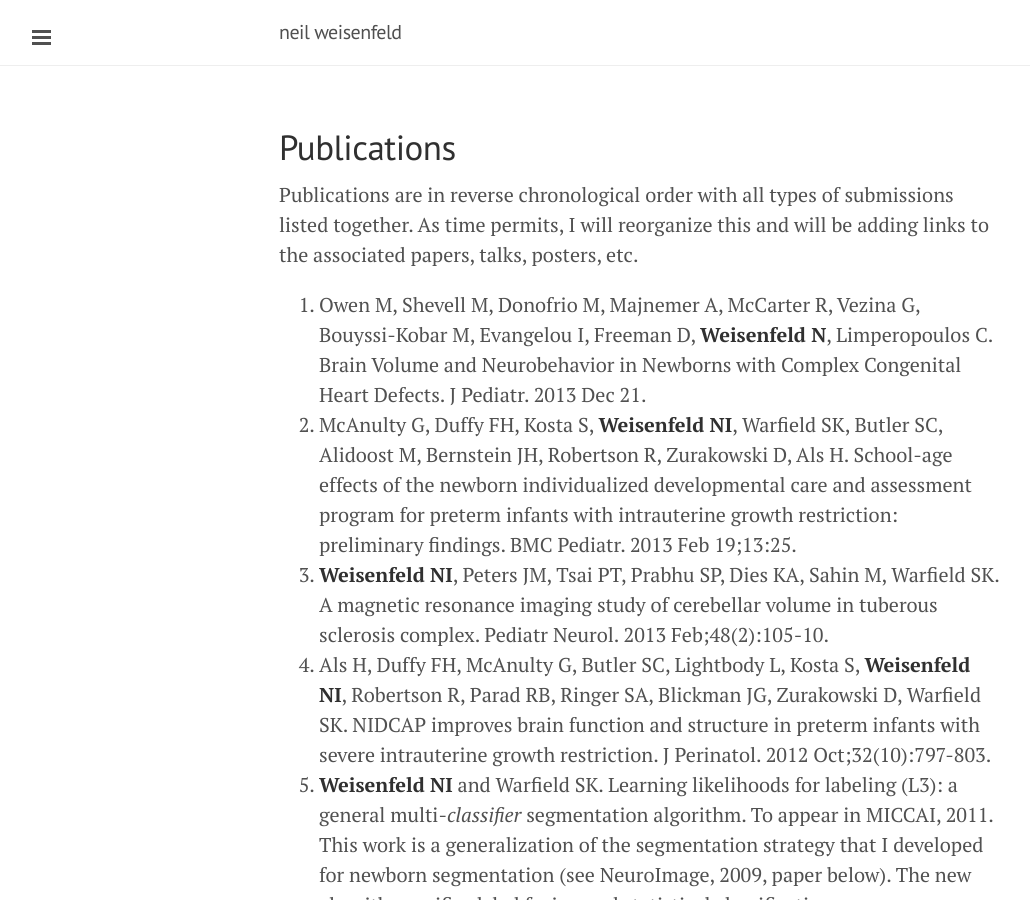
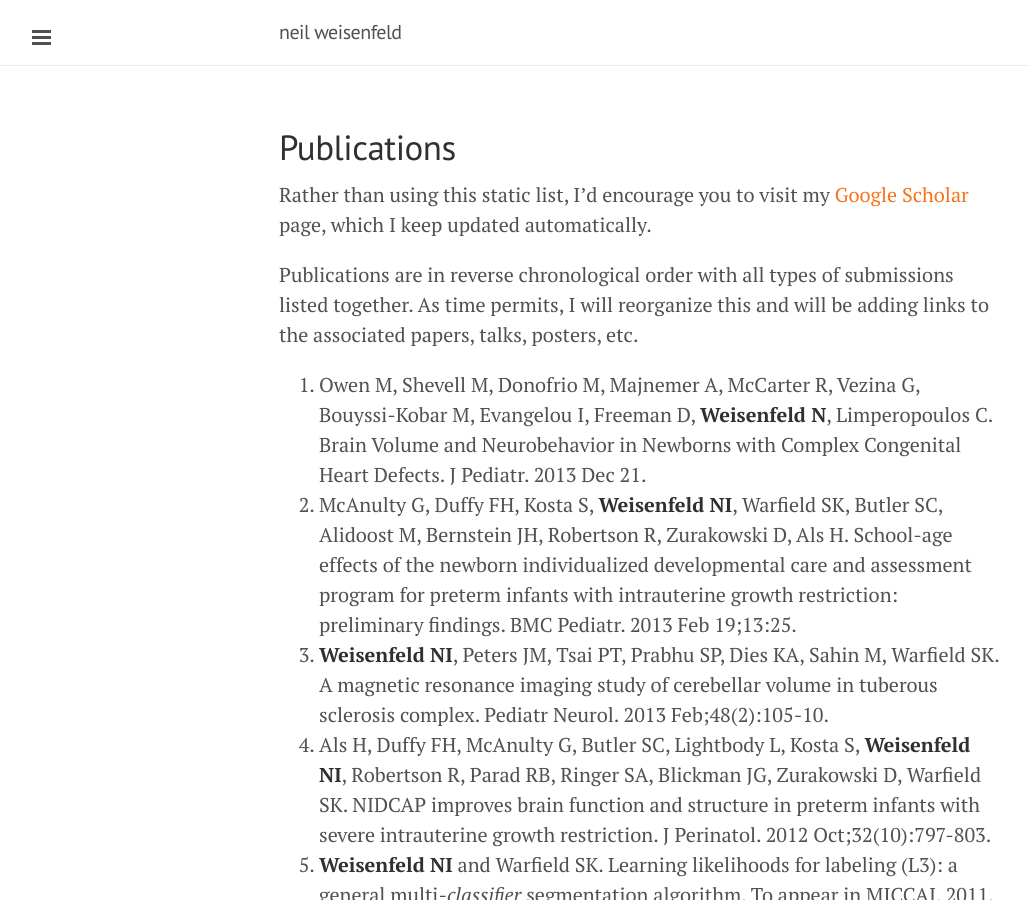
Before and after one commit to nweisenfeld/nweisenfeld.github.io, a Jekyll site: the page built from publications.md, in a window 1280 px wide and 900 px high. Shown: the whole window, without its empty margins (1-1031 px from the left). Built offline with Jekyll 4.4.1, drawn with Linux system fonts in a browser that asks for light colours; Markdown is read by kramdown in place of the engine named in the settings.

Commit message:
add google scholar

```diff
--- a/_includes/sidebar.html
+++ b/_includes/sidebar.html
@@ -25,6 +25,7 @@
       {% endif %}
     {% endfor %}
 
+    <a class="sidebar-nav-item" href="http://scholar.google.com/citations?sortby=pubdate&hl=en&user=zMtjPvMAAAAJ">Google Scholar</a>
     <!-- a class="sidebar-nav-item" href="{{ site.github.repo }}/archive/v{{ site.version }}.zip">Download</a> -->
     <!-- a class="sidebar-nav-item" href="{{ site.github.repo }}">GitHub project</a> -->
     <span class="sidebar-nav-item">Last updated {{ site.time | date_to_string }}</span>
--- a/publications.md
+++ b/publications.md
@@ -14,6 +14,9 @@
 tags: []
 comments: []
 ---
+Rather than using this static list, I'd encourage you to visit my [Google
+Scholar](http://scholar.google.com/citations?sortby=pubdate&hl=en&user=zMtjPvMAAAAJ) page, which I keep updated automatically.
+
 Publications are in reverse chronological order with all types of submissions listed together. As time permits, I will reorganize this and will be adding links to the associated papers, talks, posters, etc.
 
 <ol>
```
